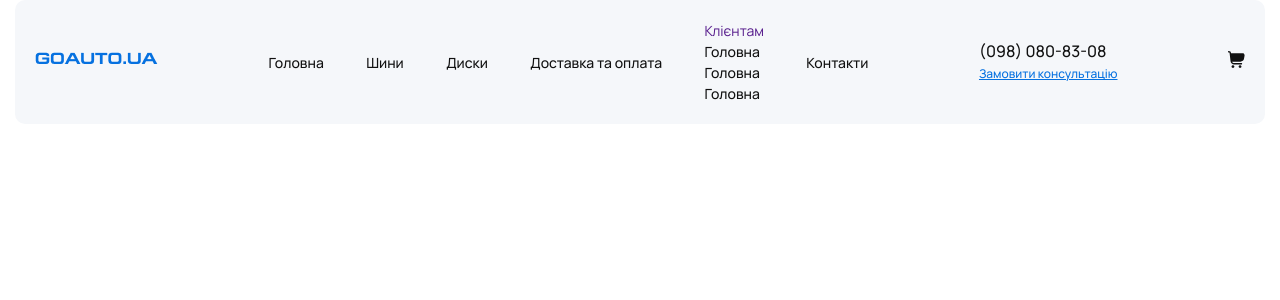
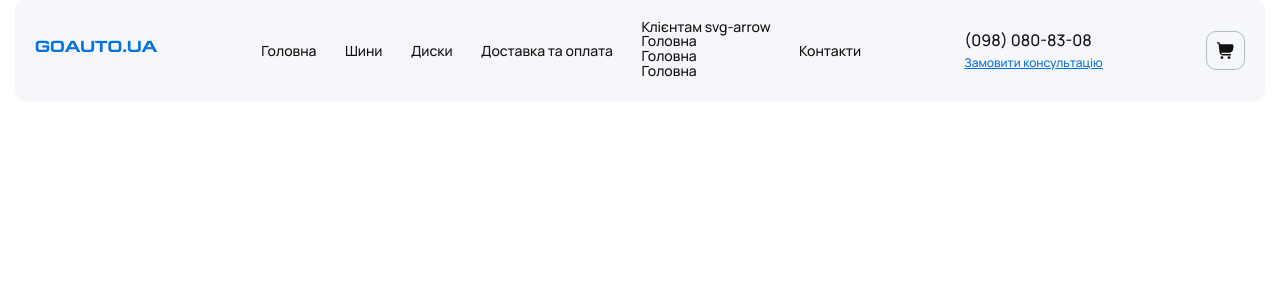
Before and after one commit to Fizz1eOut/GoAuto, a Vue app: page / in a window 1280 px wide. Shown: the top 300 px of the page. Built offline with nearby package versions, Linux system fonts and the light colour scheme.

Commit message:
Component fix

```diff
--- /dev/null
+++ b/src/components/AppCart.vue
@@ -0,0 +1,52 @@
+<script>
+import { defineComponent } from 'vue';
+
+export default defineComponent({
+  name: 'AppCart',
+
+  data() {
+    return {
+
+    }
+  },
+  methods: {
+
+  }
+});
+</script>
+
+<template>
+  <div class="header__cart cart">
+    <svg class="cart-icon" xmlns="http://www.w3.org/2000/svg" width="17" height="17" viewBox="0 0 17 17" fill="none">
+      <g clip-path="url(#clip0_1101_1695)">
+      <path d="M16.0884 2.88787C15.8891 2.64877 15.6397 2.45646 15.3578 2.32462C15.0758 2.19277 14.7683 2.12462 14.4571 2.125H3.00475L2.975 1.87637C2.91412 1.35959 2.66573 0.883102 2.27693 0.537255C1.88813 0.191408 1.38594 0.000242104 0.865583 0L0.708333 0C0.520472 0 0.340304 0.0746278 0.207466 0.207466C0.0746278 0.340304 0 0.520472 0 0.708333C0 0.896195 0.0746278 1.07636 0.207466 1.2092C0.340304 1.34204 0.520472 1.41667 0.708333 1.41667H0.865583C1.03908 1.41669 1.20653 1.48039 1.33618 1.59567C1.46583 1.71096 1.54866 1.86982 1.56896 2.04212L2.54362 10.3296C2.64481 11.1915 3.05892 11.9863 3.70735 12.563C4.35578 13.1398 5.1934 13.4584 6.06121 13.4583H13.4583C13.6462 13.4583 13.8264 13.3837 13.9592 13.2509C14.092 13.118 14.1667 12.9379 14.1667 12.75C14.1667 12.5621 14.092 12.382 13.9592 12.2491C13.8264 12.1163 13.6462 12.0417 13.4583 12.0417H6.06121C5.62279 12.0404 5.19548 11.9036 4.83787 11.65C4.48026 11.3964 4.20985 11.0383 4.06371 10.625H12.507C13.3374 10.625 14.1414 10.3333 14.7785 9.80081C15.4157 9.26829 15.8454 8.52883 15.9927 7.71162L16.5488 4.62754C16.6043 4.32155 16.5918 4.00709 16.5123 3.70645C16.4327 3.40581 16.288 3.12635 16.0884 2.88787Z" fill="#111111"/>
+      <path d="M4.95817 17C5.74057 17 6.37484 16.3657 6.37484 15.5833C6.37484 14.8009 5.74057 14.1666 4.95817 14.1666C4.17577 14.1666 3.5415 14.8009 3.5415 15.5833C3.5415 16.3657 4.17577 17 4.95817 17Z" fill="#111111"/>
+      <path d="M12.0417 17C12.8241 17 13.4583 16.3657 13.4583 15.5833C13.4583 14.8009 12.8241 14.1666 12.0417 14.1666C11.2593 14.1666 10.625 14.8009 10.625 15.5833C10.625 16.3657 11.2593 17 12.0417 17Z" fill="#111111"/>
+      </g>
+      <defs>
+      <clipPath id="clip0_1101_1695">
+      <rect width="17" height="17" fill="white"/>
+      </clipPath>
+      </defs>
+    </svg>
+  </div>
+</template>
+
+<style scoped>
+.cart {
+  width: 39px;
+  height: 39px;
+  border-radius: 10px;
+  border: 1px solid rgba(137, 147, 158, 0.60);
+  display: flex;
+  align-items: center;
+  justify-content: center;
+  cursor: pointer;
+}
+.cart:hover .cart-icon path {
+  fill: var(--color-blue-hover);
+}
+.cart-icon path {
+  transition: fill 0.3s ease-in-out;
+}
+</style>
--- a/src/components/AppHeader.vue
+++ b/src/components/AppHeader.vue
@@ -2,16 +2,20 @@
 import { defineComponent } from 'vue';
 import AppLogo from './AppLogo.vue'
 import AppNav from './AppNav.vue'
-import AppLinkNumber from './AppLinkNumber.vue'
-import AppConsultation from './AppConsultation.vue'
+import linkNumber from './linkNumber.vue'
+import BackCall from './BackCall.vue'
+import AppCart from './AppCart.vue';
 
 
 export default defineComponent({
+  name: 'AppHeader',
+
   components: {
     AppLogo,
     AppNav,
-    AppLinkNumber,
-    AppConsultation,
+    linkNumber,
+    BackCall,
+    AppCart,
   },
   data() {
     return {
@@ -33,24 +37,11 @@ export default defineComponent({
         <app-nav />
 
       <div class="header__contacts">
-        <app-link-number />
-        <app-consultation />
+        <link-number />
+        <back-call />
       </div>
 
-      <div class="header__cart cart">
-        <svg xmlns="http://www.w3.org/2000/svg" width="17" height="17" viewBox="0 0 17 17" fill="none">
-          <g clip-path="url(#clip0_1101_1695)">
-          <path d="M16.0884 2.88787C15.8891 2.64877 15.6397 2.45646 15.3578 2.32462C15.0758 2.19277 14.7683 2.12462 14.4571 2.125H3.00475L2.975 1.87637C2.91412 1.35959 2.66573 0.883102 2.27693 0.537255C1.88813 0.191408 1.38594 0.000242104 0.865583 0L0.708333 0C0.520472 0 0.340304 0.0746278 0.207466 0.207466C0.0746278 0.340304 0 0.520472 0 0.708333C0 0.896195 0.0746278 1.07636 0.207466 1.2092C0.340304 1.34204 0.520472 1.41667 0.708333 1.41667H0.865583C1.03908 1.41669 1.20653 1.48039 1.33618 1.59567C1.46583 1.71096 1.54866 1.86982 1.56896 2.04212L2.54362 10.3296C2.64481 11.1915 3.05892 11.9863 3.70735 12.563C4.35578 13.1398 5.1934 13.4584 6.06121 13.4583H13.4583C13.6462 13.4583 13.8264 13.3837 13.9592 13.2509C14.092 13.118 14.1667 12.9379 14.1667 12.75C14.1667 12.5621 14.092 12.382 13.9592 12.2491C13.8264 12.1163 13.6462 12.0417 13.4583 12.0417H6.06121C5.62279 12.0404 5.19548 11.9036 4.83787 11.65C4.48026 11.3964 4.20985 11.0383 4.06371 10.625H12.507C13.3374 10.625 14.1414 10.3333 14.7785 9.80081C15.4157 9.26829 15.8454 8.52883 15.9927 7.71162L16.5488 4.62754C16.6043 4.32155 16.5918 4.00709 16.5123 3.70645C16.4327 3.40581 16.288 3.12635 16.0884 2.88787Z" fill="#111111"/>
-          <path d="M4.95817 17C5.74057 17 6.37484 16.3657 6.37484 15.5833C6.37484 14.8009 5.74057 14.1666 4.95817 14.1666C4.17577 14.1666 3.5415 14.8009 3.5415 15.5833C3.5415 16.3657 4.17577 17 4.95817 17Z" fill="#111111"/>
-          <path d="M12.0417 17C12.8241 17 13.4583 16.3657 13.4583 15.5833C13.4583 14.8009 12.8241 14.1666 12.0417 14.1666C11.2593 14.1666 10.625 14.8009 10.625 15.5833C10.625 16.3657 11.2593 17 12.0417 17Z" fill="#111111"/>
-          </g>
-          <defs>
-          <clipPath id="clip0_1101_1695">
-          <rect width="17" height="17" fill="white"/>
-          </clipPath>
-          </defs>
-        </svg>
-      </div>
+      <AppCart />
       </div>
     </div>
   </div>
@@ -67,24 +58,4 @@ export default defineComponent({
   border-radius: 10px;
   background-color: #F5F7FA;
 }
-.header__nav {
-}
-.nav {
-}
-.nav__list {
-}
-.nav__item {
-}
-.nav__link {
-}
-.header__contacts {
-}
-.header__number {
-}
-.header__button {
-}
-.header__cart {
-}
-.cart {
-}
 </style>
--- a/src/components/AppLink.vue
+++ b/src/components/AppLink.vue
@@ -1,5 +1,18 @@
 <script>
+import { defineComponent } from 'vue';
 
+export default defineComponent({
+  name: 'AppLink',
+
+  data() {
+    return {
+
+    }
+  },
+  methods: {
+
+  }
+});
 </script>
 
 <template>
--- a/src/components/AppNav.vue
+++ b/src/components/AppNav.vue
@@ -1,12 +1,14 @@
 <script>
 import { defineComponent } from 'vue';
 import AppLink from './AppLink.vue';
-import AppLinkDropdown from './AppLinkDropdown.vue'
+import dropDown from './dropDown.vue'
 
 export default defineComponent({
+  name: 'AppNav',
+
   components: {
     AppLink,
-    AppLinkDropdown,
+    dropDown,
   },
   data() {
     return {
@@ -47,9 +49,11 @@ export default defineComponent({
       </li>
 
       <li class="nav__item">
-        <app-link-dropdown>
-          Клієнтам
-        </app-link-dropdown>
+
+        <app-link>
+          Клієнтам <span>svg-arrow</span>
+          <drop-down />
+        </app-link>
       </li>
 
       <li class="nav__item">
--- a/src/components/AppConsultation.vue
+++ b/src/components/BackCall.vue
@@ -1,5 +1,18 @@
 <script>
+import { defineComponent } from 'vue';
 
+export default defineComponent({
+  name: 'BackCall',
+
+  data() {
+    return {
+
+    }
+  },
+  methods: {
+
+  }
+});
 </script>
 
 <template>
@@ -20,4 +33,7 @@
   cursor: pointer;
   background-color: transparent;
 }
+.button:hover {
+  text-decoration-line: none;
+}
 </style>
--- a/src/components/AppLinkDropdown.vue
+++ b/src/components/dropDown.vue
@@ -3,6 +3,8 @@ import { defineComponent } from 'vue';
 import AppLink from './AppLink.vue';
 
 export default defineComponent({
+  name: 'dropDown',
+
   components: {
     AppLink,
   },
@@ -18,8 +20,6 @@ export default defineComponent({
 </script>
 
 <template>
-  <a href="" class="link dropdown">
-    <slot></slot>
     <ul class="dropdown-list">
       <li class="dropdown-list__item">
         <app-link>
@@ -39,9 +39,13 @@ export default defineComponent({
         </app-link>
       </li>
     </ul>
-  </a>
 </template>
 
 <style scoped>
+.dropdown-list {
 
+}
+.dropdown-list__item {
+
+}
 </style>
--- a/src/components/AppLinkNumber.vue
+++ b/src/components/linkNumber.vue
@@ -1,5 +1,18 @@
 <script>
+import { defineComponent } from 'vue';
 
+export default defineComponent({
+  name: 'linkNumber',
+
+  data() {
+    return {
+
+    }
+  },
+  methods: {
+
+  }
+});
 </script>
 
 <template>
```
Also changed, not shown: src/components/AppButton.vue (+16 -2 lines), src/components/AppButtonBuy.vue (deleted, +0 -44 lines).
